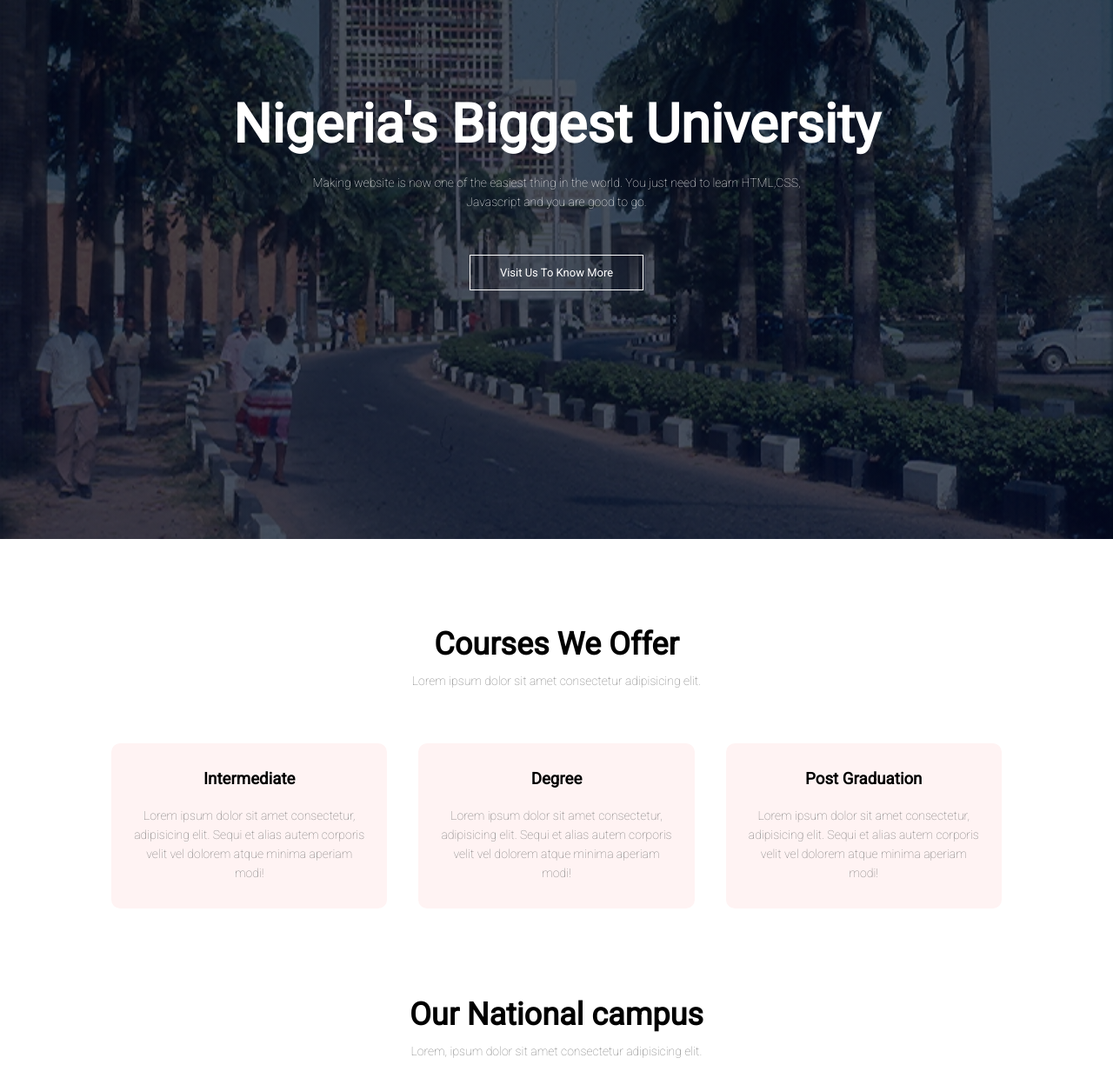
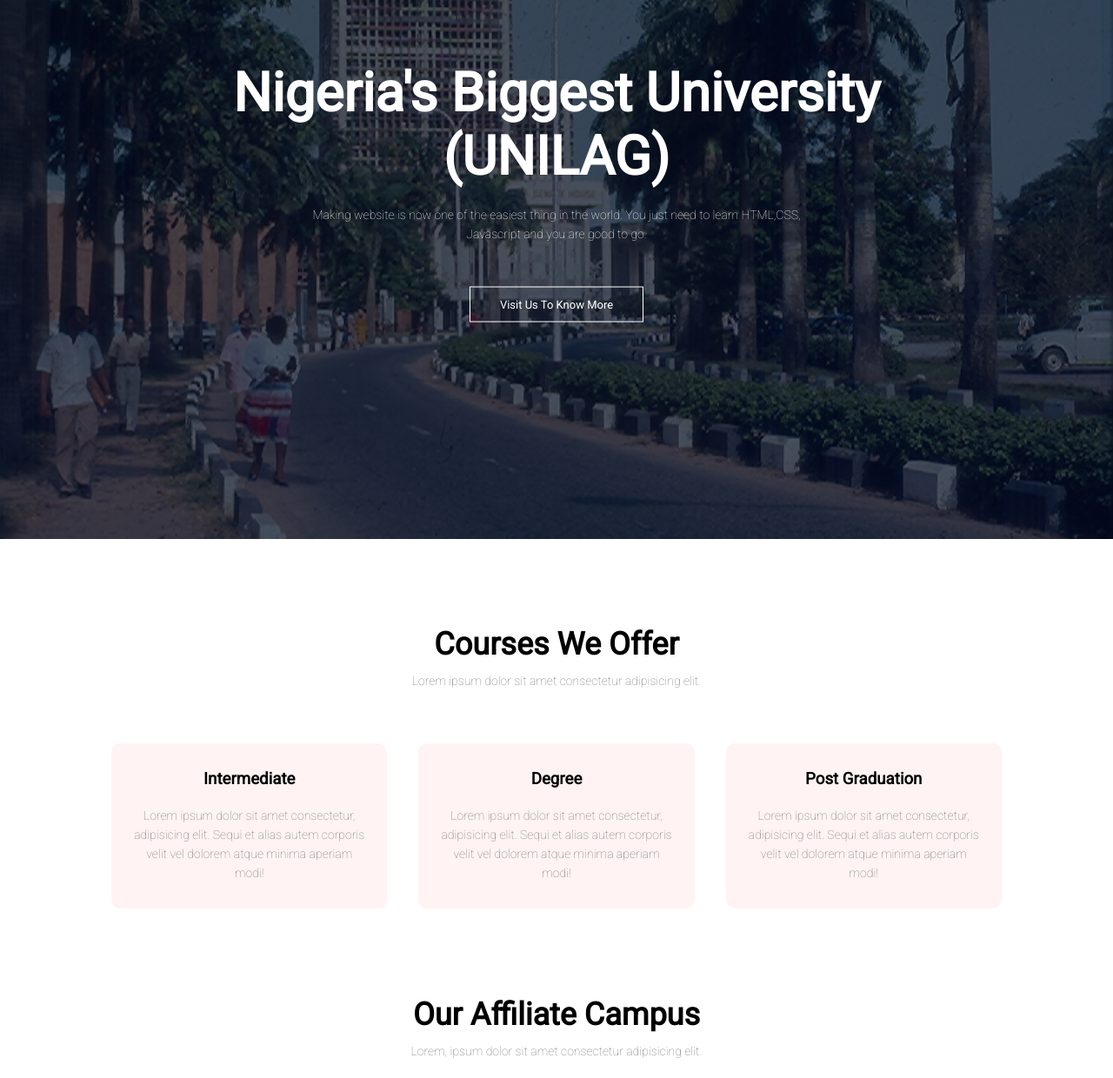
Before and after one commit to UdemeDaniel/first-website-project, a plain HTML site: page index.html in a window 1280 px wide. Shown: the part 180-1420 px from the top of the page at 87% size. Drawn offline with Linux system fonts and the light colour scheme; a web font is replaced by a local one.

Commit message:
Update index.html
changes in h1 and campus text

```diff
--- a/index.html
+++ b/index.html
@@ -32,7 +32,7 @@
         <i class="fa fa-bars" onclick="showMenu()"></i>
       </nav>
       <div class="text-box">
-        <h1>Nigeria's Biggest University</h1>
+        <h1>Nigeria's Biggest University <br> (UNILAG)</h1>
         <p>
           Making website is now one of the easiest thing in the world. You just
           need to learn HTML,CSS, <br />Javascript and you are good to go.
@@ -71,7 +71,7 @@
     </section>
     <!-- campus -->
     <section class="campus">
-      <h1>Our National campus</h1>
+      <h1>Our Affiliate Campus</h1>
       <p>Lorem, ipsum dolor sit amet consectetur adipisicing elit.</p>
       <div class="row">
           <div class="campus-col">
```
